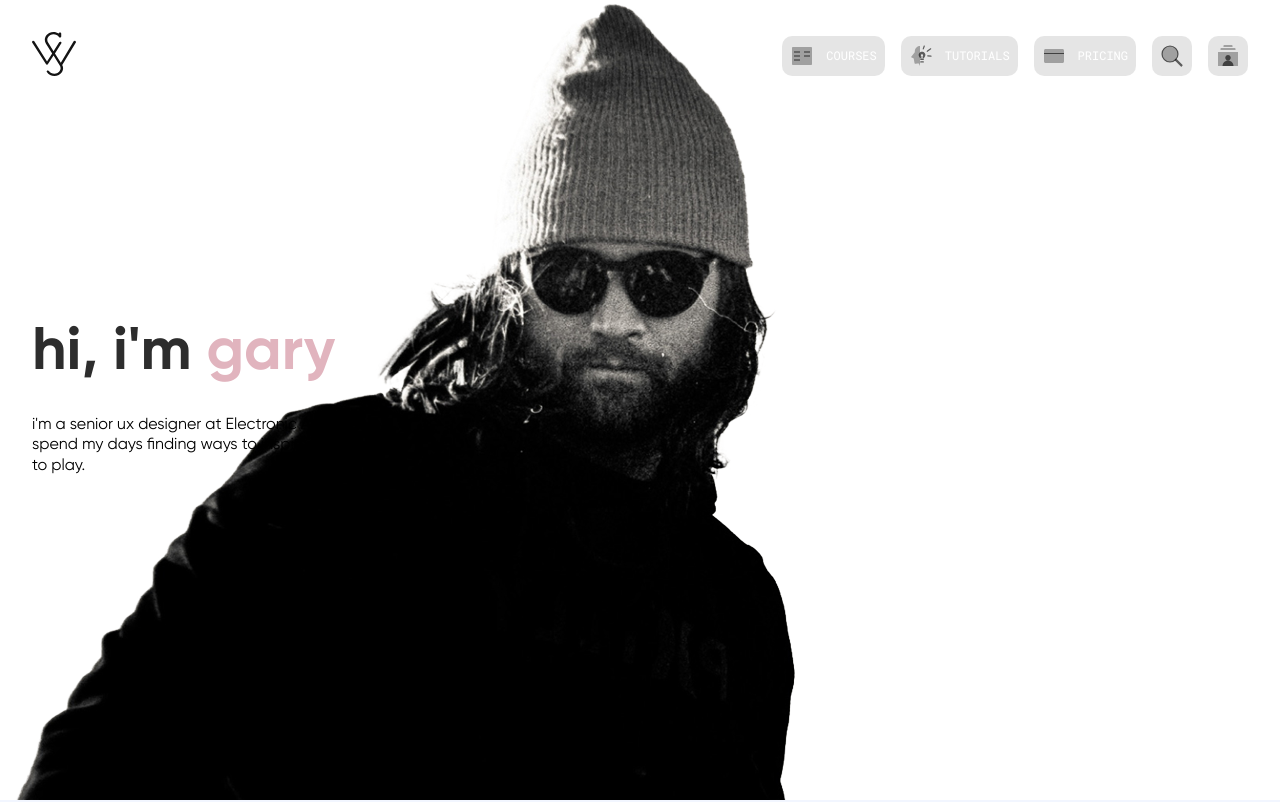
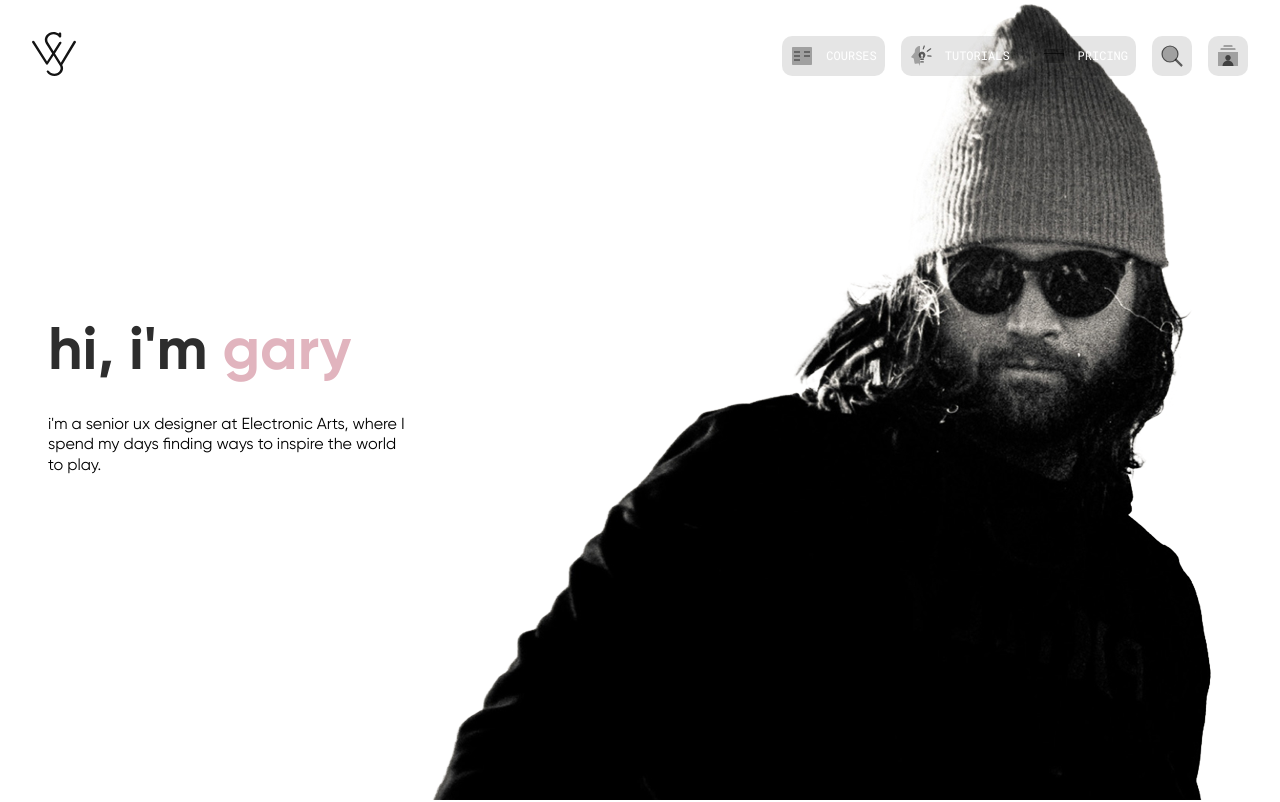
Before and after one commit to garysylvester/portfolio, a Gatsby site: page / in a window 1280 px wide. Shown: the top 802 px of the page. Built offline with nearby package versions, Linux system fonts and the light colour scheme; Gatsby itself is replaced by a stand-in of ours.

Commit message:
updating hero background component

```diff
--- a/src/components/animations/HeroPortrait.js
+++ b/src/components/animations/HeroPortrait.js
@@ -14,33 +14,34 @@ const HeroWrapper = styled.div`
   height: 896px;
   position: absolute;
   z-index: -1;
+  right: 20%;
+  transition: all 0s ease-in-out;
 
-  /* @media (max-width: 768px) {
-  } */
+  @media (max-width: 1280px) {
+    right: 5%;
+  }
+
+  @media (max-width: 1072px) {
+    right: 5%;
+    width: 600px;
+    height: 672px;
+  }
+
+  @media (max-width: 1072px) {
+    right: 2%;
+    width: 600px;
+    height: 672px;
+  }
+
+  @media (max-width: 768px) {
+  }
 
   @media (max-width: 450px) {
     width: 100%;
     height: auto;
   }
-
-  div {
-    transform: rotateY(0) rotateX(0);
-    transform-origin: bottom left;
-  }
-
-  * {
-    transition: 1s cubic-bezier(0.075, 0.82, 0.165, 1);
-  }
-
-  :hover div {
-    transform: rotateY(0deg) rotateX(0deg);
-    &.portrait {
-      transition-delay: 0.1s;
-      transform: translate(-30px, -30px);
-    }
-    :hover {
-      filter: brightness(150%) saturate(120%);
-    }
+  :hover {
+    filter: brightness(150%) saturate(120%);
   }
 
   .portrait {
@@ -51,6 +52,12 @@ const HeroWrapper = styled.div`
     top: 0px;
     background: url("/images/background/hero-portrait.png");
     background-size: cover;
+
+    @media (max-width: 1072px) {
+      right: 0%;
+      width: 600px;
+      height: 672px;
+    }
 
     /* @media (max-width: 768px) {
       top: -190px;
--- a/src/components/backgrounds/HeroBackground.js
+++ b/src/components/backgrounds/HeroBackground.js
@@ -14,6 +14,7 @@ export default function BackrgoundSection() {
 const BGWrapper = styled.div`
   position: relative;
   width: 100%;
+  height: 800px;
 `
 
 const Background = styled.div`
--- a/src/components/buttons/MenuButton.js
+++ b/src/components/buttons/MenuButton.js
@@ -1,7 +1,7 @@
 import React from "react"
 import styled from "styled-components"
 import { Link } from "gatsby"
-import { color, spacing, typography } from "../../constraints/Tokens"
+import { color, spacing } from "../../constraints/Tokens"
 import { SmallText } from "../styles/TextStyles"
 
 export default function MenuButton(props) {
--- a/src/components/sections/HeroSection.js
+++ b/src/components/sections/HeroSection.js
@@ -32,7 +32,14 @@ const animation = keyframes`
 const HeroSectionWrapper = styled.div`
   overflow: hidden;
   position: relative;
+  display: flex;
+  justify-content: center;
   height: 800px;
+  width: 100%;
+
+  @media (max-width: 1072px) {
+    height: 600px;
+  }
 
   @media (max-width: 768px) {
     height: 600px;
@@ -45,19 +52,40 @@ const HeroSectionWrapper = styled.div`
 
 const ContentWrapper = styled.div`
   max-width: 1234px;
+  width: calc(100% - 96px);
   position: absolute;
   margin: 0 auto;
   bottom: 50%;
   transform: translateY(50%);
-  padding: 0 32px;
   height: auto;
   display: grid;
   grid-template-columns: 360px auto;
   gap: ${spacing.dimension.spaceLarger}px;
 
+  @media (max-width: 880px) {
+    grid-template-columns: auto;
+    border-radius: 0 16px 0 0;
+    padding: 24px;
+    bottom: 0;
+    left: 0;
+    background: rgba(255, 255, 255, 1);
+    width: auto;
+    transform: translateY(0);
+    gap: ${spacing.dimension.spaceMedium}px;
+  }
+
+  @media (max-width: 768px) {
+    grid-template-columns: auto;
+    gap: ${spacing.dimension.spaceMedium}px;
+    transform: translateY(0);
+  }
+
   @media (max-width: 450px) {
     grid-template-columns: auto;
     gap: ${spacing.dimension.spaceMedium}px;
+    padding: 0;
+    background: transparent;
+    padding: 24px;
     bottom: 32px;
     transform: translateY(0);
   }
@@ -66,6 +94,11 @@ const TextWrapper = styled.div`
   max-width: 360px;
   display: grid;
   gap: ${spacing.dimension.spaceLarger}px;
+
+  @media (max-width: 880px) {
+    gap: ${spacing.dimension.spaceMedium}px;
+    max-width: 300px;
+  }
 
   @media (max-width: 450px) {
     gap: ${spacing.dimension.spaceMedium}px;
@@ -90,6 +123,10 @@ const TextWrapper = styled.div`
 const Title = styled(H1)`
   color: ${themes.light.text1};
 
+  @media (max-width: 880px) {
+    font-size: 40px;
+  }
+
   @media (max-width: 450px) {
     font-size: 40px;
     color: ${themes.dark.text1};
--- a/src/components/styles/ColorStyles.js
+++ b/src/components/styles/ColorStyles.js
@@ -6,7 +6,7 @@ export const themes = {
     text2: `rgba(0,0,0,0.7)`,
     primary: `${color.primary}`,
     secondary: `${color.secondary}`,
-    backgroundColor: `#f2f6ff`,
+    backgroundColor: `${color.neutrals.neutral0}`,
     card: {
       backgroundColor: `rgba(255, 255, 255, 0.6)`,
       boxShadow: `0px 50px 100px rgba(34, 79, 169, 0.3),
```
Also changed, not shown: 1 other file.
